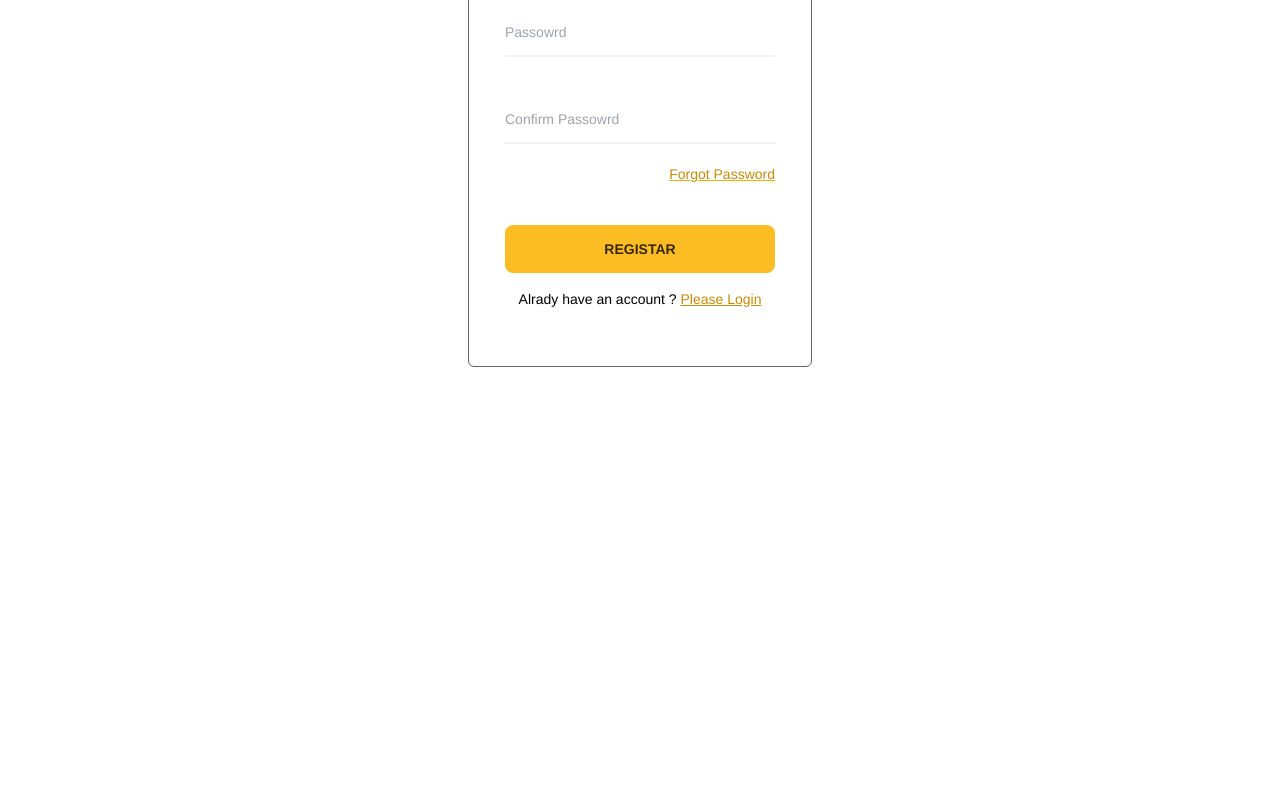
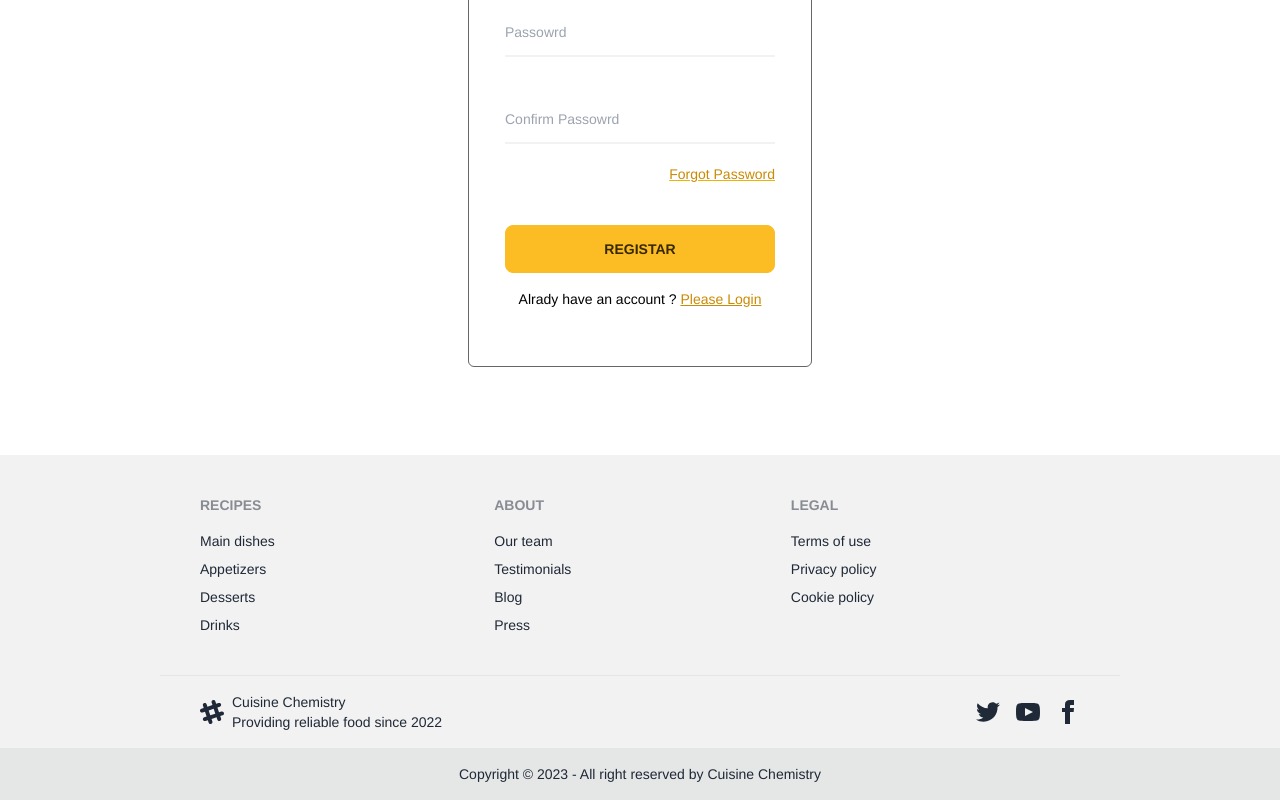
Before and after one commit to towhidulislam2023/cuisine-chemisrty-client, a React (Vite) app: page /registar in a window 1280 px wide. Shown: the part 480-1280 px from the top of the page. Before the commit the page ends 887 px from the top, so only its background shows below. Built offline with nearby package versions, Linux system fonts and the light colour scheme; no server answers.

Commit message:
footer added all page

```diff
--- a/src/Components/Home/Home.jsx
+++ b/src/Components/Home/Home.jsx
@@ -17,7 +17,6 @@ const Home = () => {
             <LazyLoad><ChefsData chefsData={chefsData}></ChefsData></LazyLoad>
             <FoodData></FoodData>
             <Carusole></Carusole>
-
         </div>
     );
 };
--- a/src/Layouts/LoginLayout/Login.jsx
+++ b/src/Layouts/LoginLayout/Login.jsx
@@ -3,6 +3,7 @@ import React from 'react';
 import EmailPAssword from '../../pages/EmailPassword/EmailPAssword';
 import Header from '../../shearedPages/Header/Header';
 import GoogleAndGitLogin from '../../shearedPages/GoogleAndGitLogin/GoogleAndGitLogin';
+import Footer from '../../shearedPages/Footer/Footer';
 
 const Login = () => {
     return (
@@ -11,6 +12,7 @@ const Login = () => {
             <Header></Header>
             <EmailPAssword></EmailPAssword>
             <GoogleAndGitLogin></GoogleAndGitLogin>
+            <Footer></Footer>
         </div>
     );
 };
--- a/src/Layouts/RegistarLayout/Registar.jsx
+++ b/src/Layouts/RegistarLayout/Registar.jsx
@@ -3,13 +3,14 @@ import React from 'react';
 import EmailPasswordforReg from '../../pages/EmailPAsswordForReg/EmailPasswordforReg';
 import GoogleAndGitLogin from '../../shearedPages/GoogleAndGitLogin/GoogleAndGitLogin';
 import Header from '../../shearedPages/Header/Header';
+import Footer from '../../shearedPages/Footer/Footer';
 
 const Registar = () => {
     return (
         <div>
          <Header></Header>
          <EmailPasswordforReg></EmailPasswordforReg>
-         {/* <GoogleAndGitLogin></GoogleAndGitLogin> */}
+         <Footer></Footer>
         </div>
     );
 };
```
